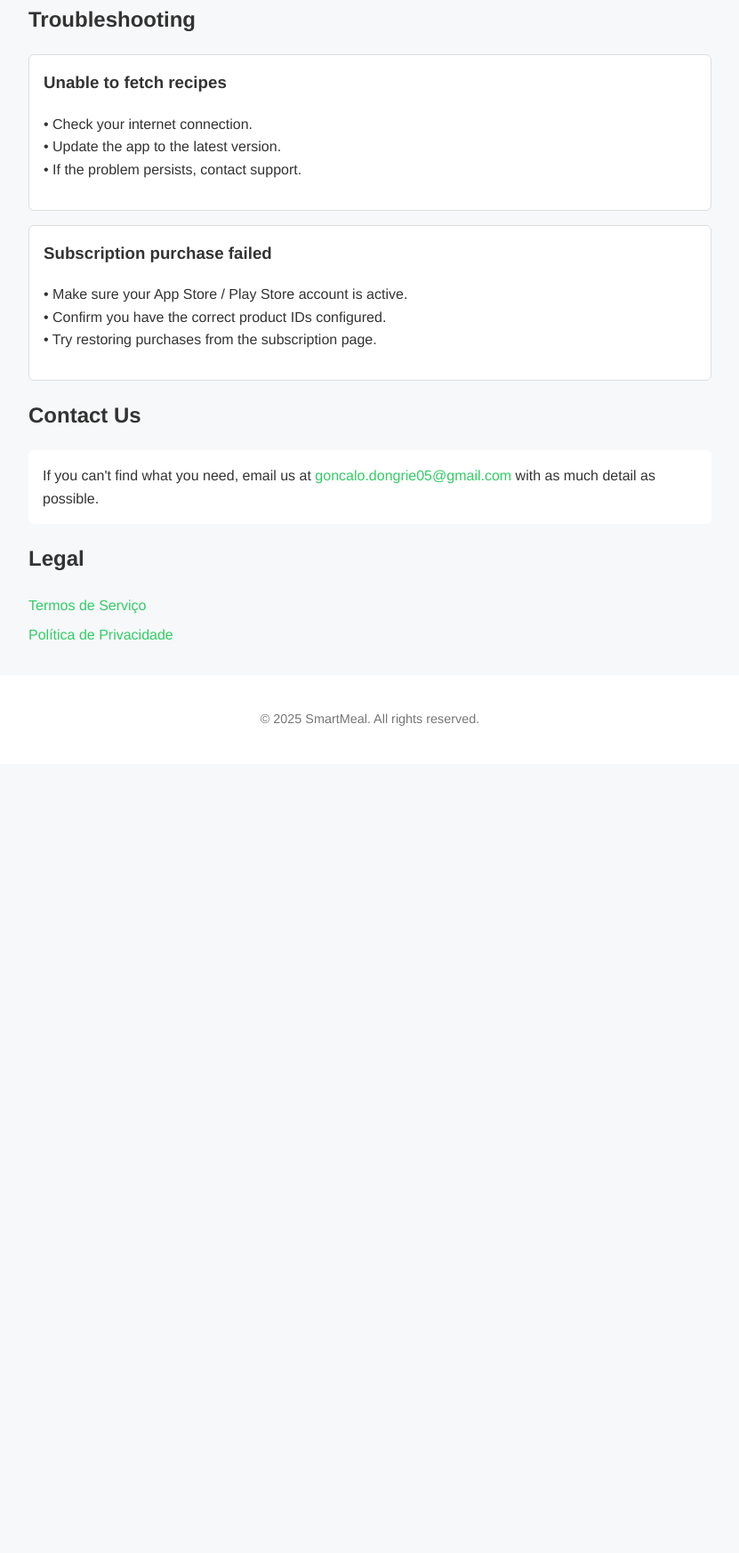
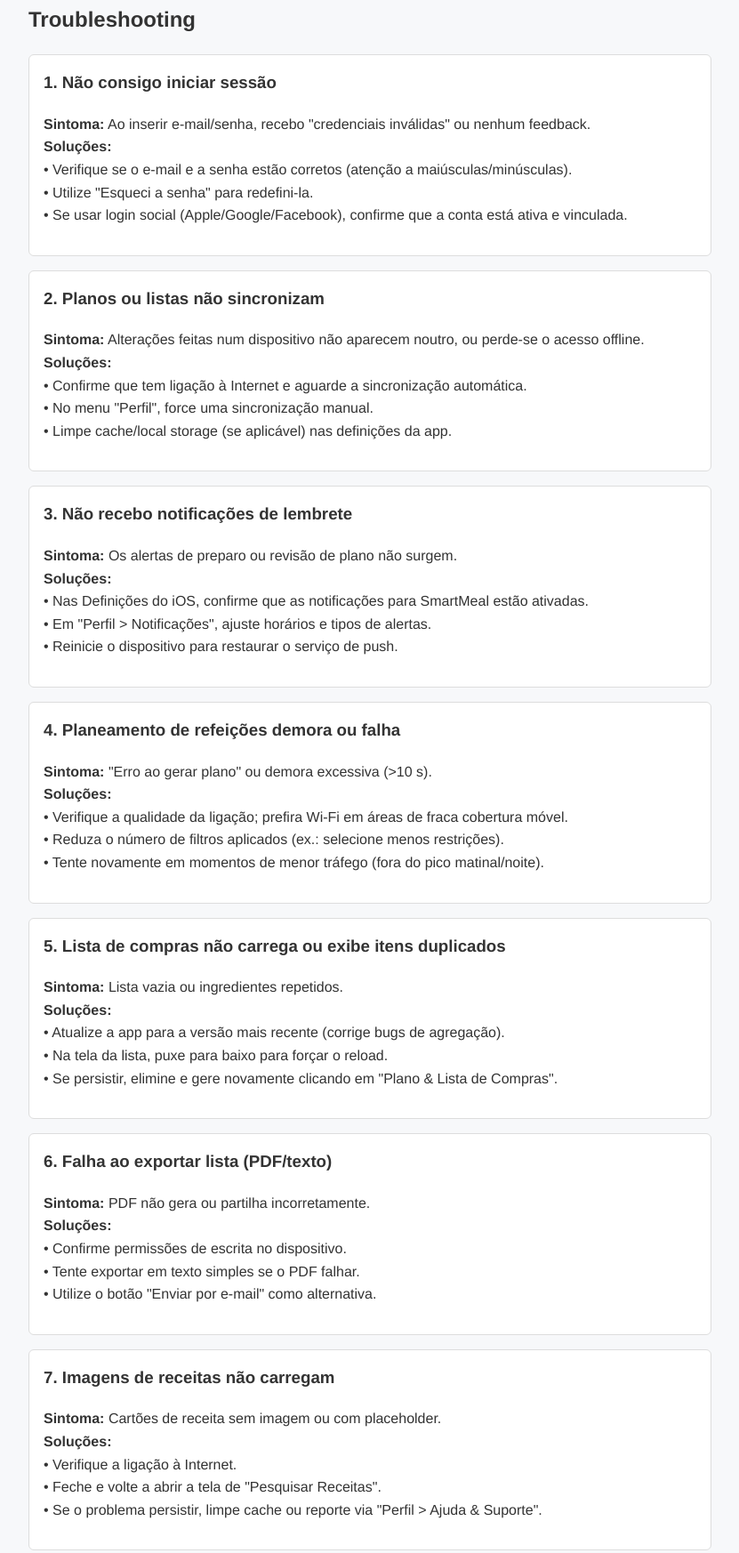
Before and after one commit to dongrie05/SmartMeal-Support.github.io, a plain HTML site: page index.html in a window 1280 px wide. Shown: the part 1273-3019 px from the top of the page at 89% size, without its empty margins (224-1055 px from the left). Before the commit the page ends 2132 px from the top, so only its background shows below. Drawn offline with Linux system fonts and the light colour scheme.

Commit message:
Update index.html

```diff
--- a/index.html
+++ b/index.html
@@ -82,8 +82,8 @@
         <p>Em breve poderá adicionar as suas proprias receitas. Lançaremos a Comunidade SmartMeal, donde poderá partilhar receitas, participar em desafios e aceder a dicas exclusivas de nutricionistas e falar com outras pessoas e partilhar receitas. Teremos Widgets para facilitar a sua vida e muito mais!</p>
       </details>
       <details>
-        <summary>How do I reset my password?</summary>
-        <p>Go to the login screen and tap "Forgot Password." Enter your email address and follow the instructions sent to your inbox.</p>
+        <summary>Como fazer o reset da password?</summary>
+        <p>Vai para o ecrã login screen ecarrega no "Forgot Password." Escreve o teu email e segue as instruções recebidas no teu email.</p>
       </details>
       <details>
         <summary>How do I upgrade to Premium?</summary>
@@ -98,16 +98,60 @@
     <section id="troubleshooting">
       <h2>Troubleshooting</h2>
       <article>
-        <h3>Unable to fetch recipes</h3>
-        <p>• Check your internet connection.<br>
-           • Update the app to the latest version.<br>
-           • If the problem persists, contact support.</p>
+        <h3>1. Não consigo iniciar sessão</h3>
+        <p><strong>Sintoma:</strong> Ao inserir e-mail/senha, recebo "credenciais inválidas" ou nenhum feedback.<br>
+           <strong>Soluções:</strong><br>
+           • Verifique se o e-mail e a senha estão corretos (atenção a maiúsculas/minúsculas).<br>
+           • Utilize "Esqueci a senha" para redefini-la.<br>
+           • Se usar login social (Apple/Google/Facebook), confirme que a conta está ativa e vinculada.</p>
       </article>
       <article>
-        <h3>Subscription purchase failed</h3>
-        <p>• Make sure your App Store / Play Store account is active.<br>
-           • Confirm you have the correct product IDs configured.<br>
-           • Try restoring purchases from the subscription page.</p>
+        <h3>2. Planos ou listas não sincronizam</h3>
+        <p><strong>Sintoma:</strong> Alterações feitas num dispositivo não aparecem noutro, ou perde-se o acesso offline.<br>
+           <strong>Soluções:</strong><br>
+           • Confirme que tem ligação à Internet e aguarde a sincronização automática.<br>
+           • No menu "Perfil", force uma sincronização manual.<br>
+           • Limpe cache/local storage (se aplicável) nas definições da app.</p>
+      </article>
+      <article>
+        <h3>3. Não recebo notificações de lembrete</h3>
+        <p><strong>Sintoma:</strong> Os alertas de preparo ou revisão de plano não surgem.<br>
+           <strong>Soluções:</strong><br>
+           • Nas Definições do iOS, confirme que as notificações para SmartMeal estão ativadas.<br>
+           • Em "Perfil > Notificações", ajuste horários e tipos de alertas.<br>
+           • Reinicie o dispositivo para restaurar o serviço de push.</p>
+      </article>
+      <article>
+        <h3>4. Planeamento de refeições demora ou falha</h3>
+        <p><strong>Sintoma:</strong> "Erro ao gerar plano" ou demora excessiva (>10 s).<br>
+           <strong>Soluções:</strong><br>
+           • Verifique a qualidade da ligação; prefira Wi-Fi em áreas de fraca cobertura móvel.<br>
+           • Reduza o número de filtros aplicados (ex.: selecione menos restrições).<br>
+           • Tente novamente em momentos de menor tráfego (fora do pico matinal/noite).</p>
+      </article>
+      <article>
+        <h3>5. Lista de compras não carrega ou exibe itens duplicados</h3>
+        <p><strong>Sintoma:</strong> Lista vazia ou ingredientes repetidos.<br>
+           <strong>Soluções:</strong><br>
+           • Atualize a app para a versão mais recente (corrige bugs de agregação).<br>
+           • Na tela da lista, puxe para baixo para forçar o reload.<br>
+           • Se persistir, elimine e gere novamente clicando em "Plano & Lista de Compras".</p>
+      </article>
+      <article>
+        <h3>6. Falha ao exportar lista (PDF/texto)</h3>
+        <p><strong>Sintoma:</strong> PDF não gera ou partilha incorretamente.<br>
+           <strong>Soluções:</strong><br>
+           • Confirme permissões de escrita no dispositivo.<br>
+           • Tente exportar em texto simples se o PDF falhar.<br>
+           • Utilize o botão "Enviar por e-mail" como alternativa.</p>
+      </article>
+      <article>
+        <h3>7. Imagens de receitas não carregam</h3>
+        <p><strong>Sintoma:</strong> Cartões de receita sem imagem ou com placeholder.<br>
+           <strong>Soluções:</strong><br>
+           • Verifique a ligação à Internet.<br>
+           • Feche e volte a abrir a tela de "Pesquisar Receitas".<br>
+           • Se o problema persistir, limpe cache ou reporte via "Perfil > Ajuda & Suporte".</p>
       </article>
     </section>
 
```
